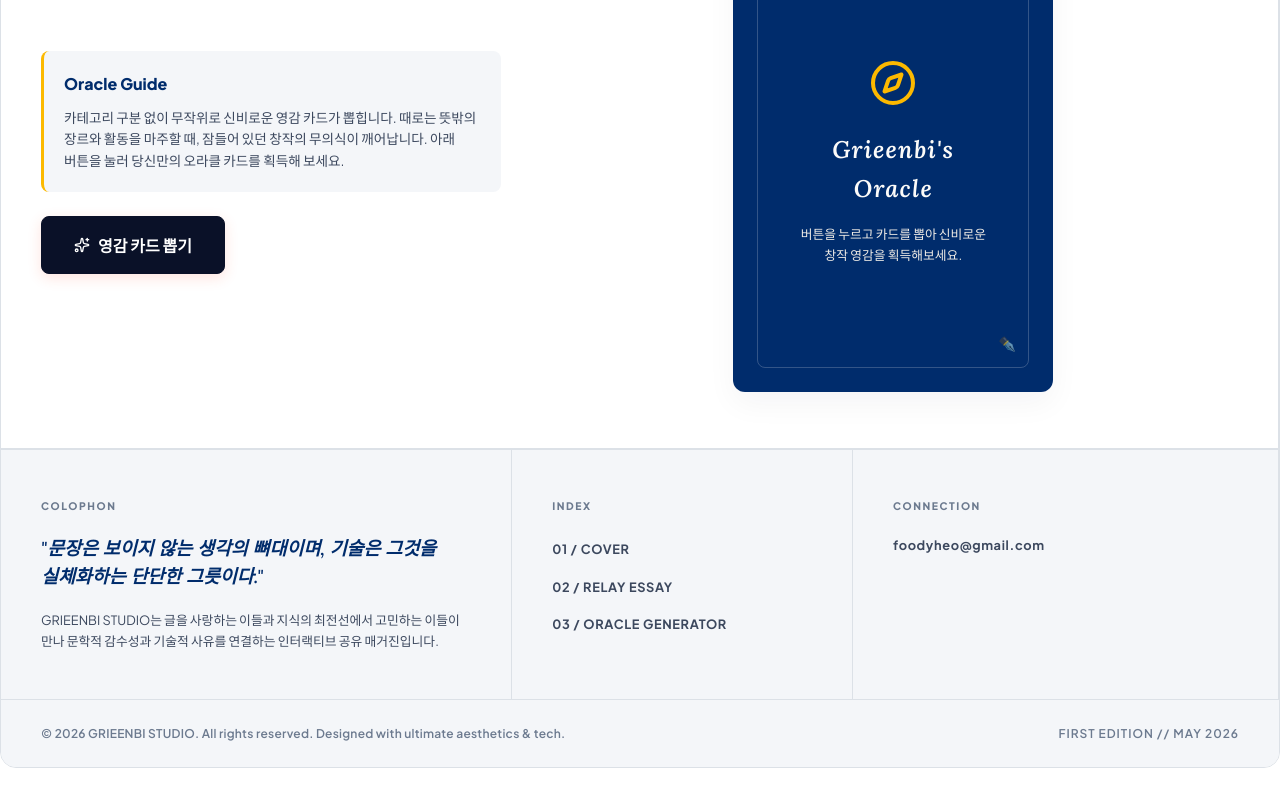
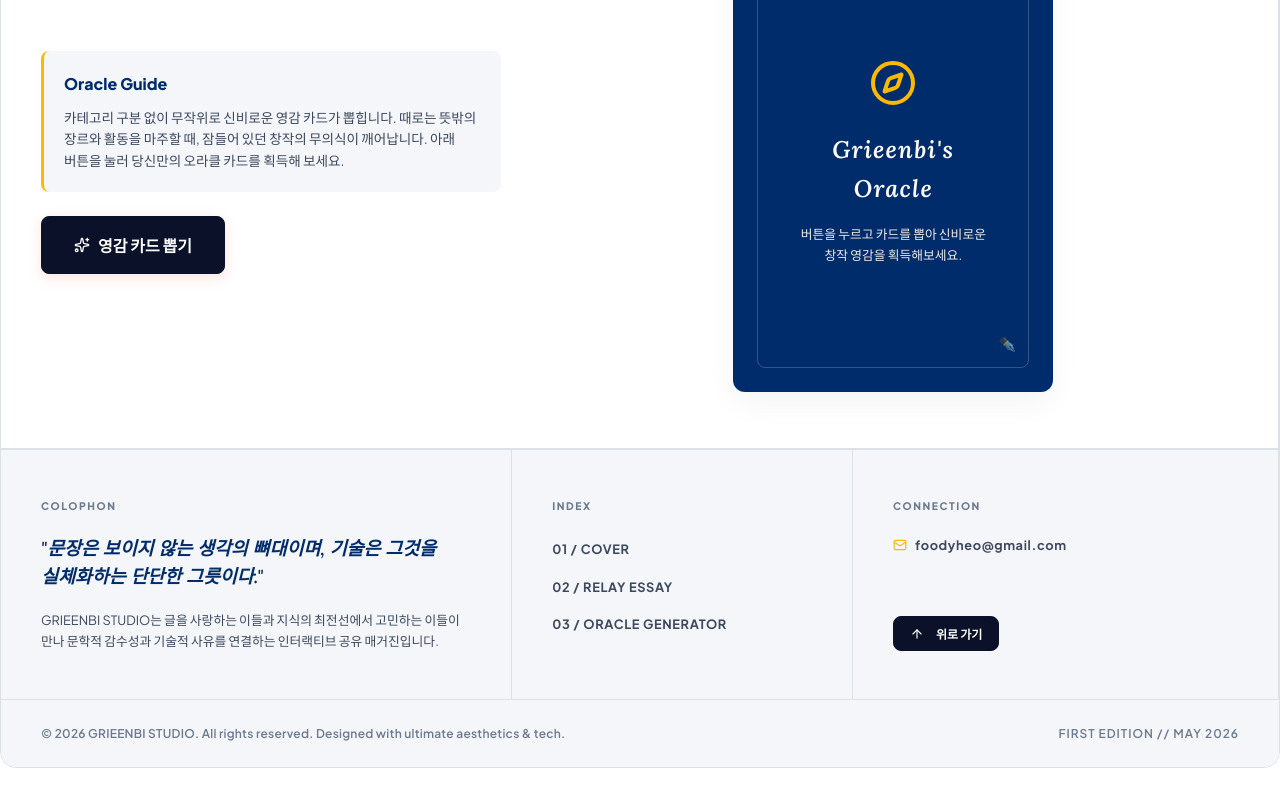
Before and after one commit to grieenbi/grieenbi-home, a React (Vite) app: page / in a window 1280 px wide. Shown: the part 2178-2978 px from the top of the page. Built offline with nearby package versions, Linux system fonts and the light colour scheme.

Commit message:
Update Footer.tsx
하단바 빌드 에러 해결

```diff
--- a/src/components/Footer.tsx
+++ b/src/components/Footer.tsx
@@ -1,5 +1,5 @@
 import React from 'react';
-import { Mail, Globe, Link2, ArrowUp } from 'lucide-react';
+import { Mail, ArrowUp } from 'lucide-react';
 
 export const Footer: React.FC = () => {
   const handleScrollToTop = () => {
@@ -34,8 +34,18 @@ export const Footer: React.FC = () => {
         <div style={styles.footerCell}>
           <span style={styles.colLabel}>CONNECTION</span>
           <div style={styles.contactRow}>
+            <Mail size={14} style={styles.icon} />
             <a href="mailto:foodyheo@gmail.com" style={styles.link}>foodyheo@gmail.com</a>
           </div>
+          <button
+            type="button"
+            onClick={handleScrollToTop}
+            className="btn-primary"
+            style={styles.scrollTopBtn}
+          >
+            <ArrowUp size={14} style={{ marginRight: '0.25rem' }} />
+            <span>위로 가기</span>
+          </button>
         </div>
       </div>
 
```
